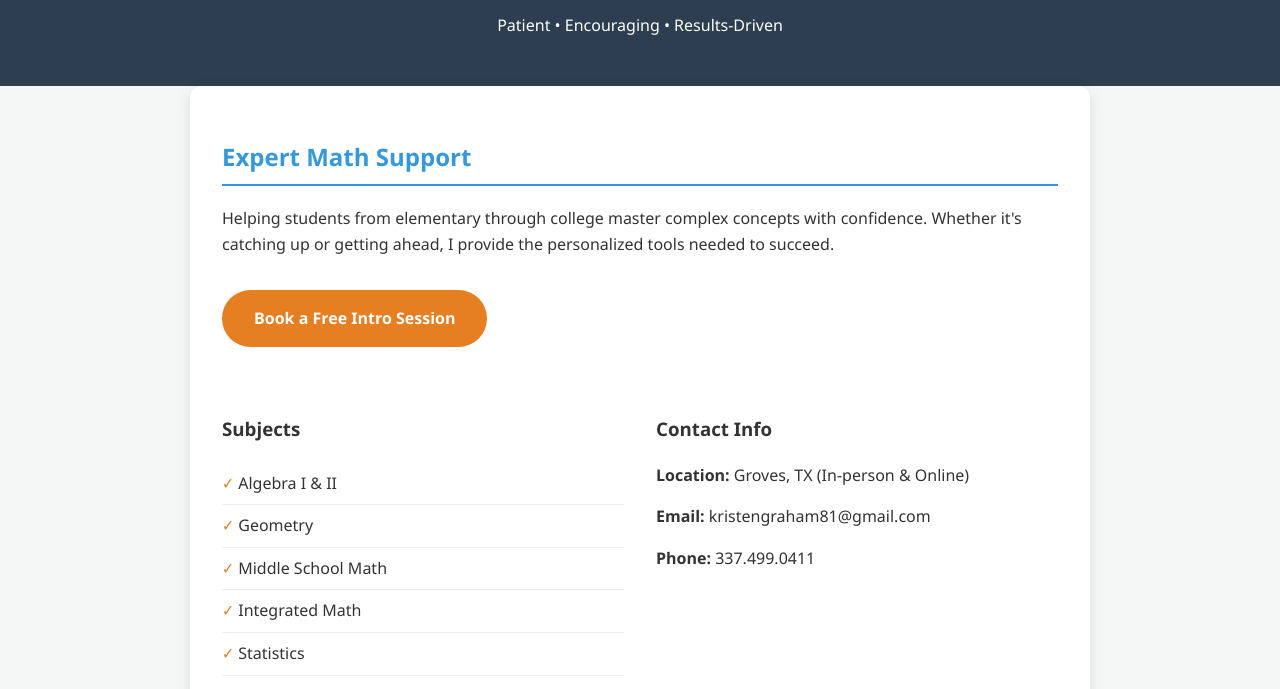
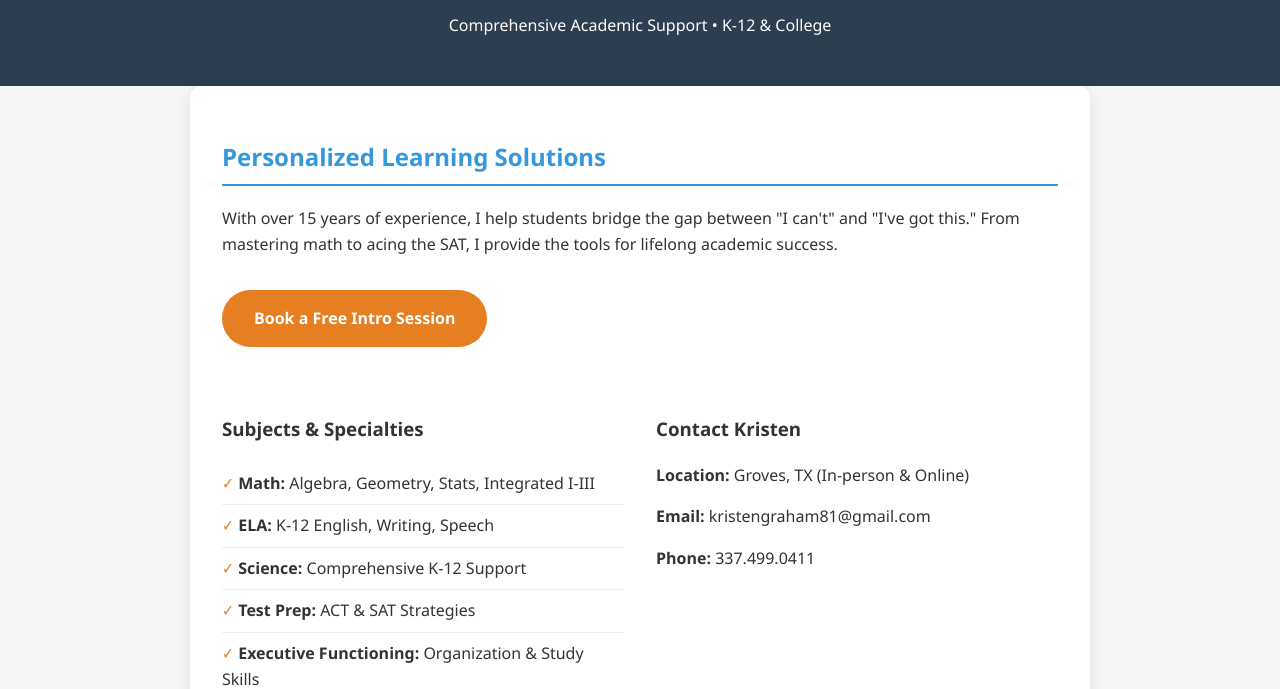
Before and after one commit to BirdGraham/BirdGraham.github.io, a plain HTML site: page index.html in a window 1280 px wide. Shown: the part 351-1040 px from the top of the page. Drawn offline with Linux system fonts and the light colour scheme.

Commit message:
Update index.html

```diff
--- a/index.html
+++ b/index.html
@@ -3,7 +3,7 @@
 <head>
     <meta charset="UTF-8">
     <meta name="viewport" content="width=device-width, initial-scale=1.0">
-    <title>Bird's Expert Tutoring | Math Success in Groves, TX</title>
+    <title>Bird's Expert Tutoring | K-12 & College Success</title>
     <style>
         :root { --primary: #2c3e50; --secondary: #3498db; --accent: #e67e22; --light: #f4f7f6; }
         body { font-family: 'Segoe UI', Tahoma, Geneva, Verdana, sans-serif; line-height: 1.6; color: #333; margin: 0; background-color: var(--light); }
@@ -28,29 +28,29 @@
 <header>
     <img src="logo.png" alt="Bird's Expert Tutoring Logo" class="logo">
     <h1>Bird's Expert Tutoring</h1>
-    <p>Patient • Encouraging • Results-Driven</p>
+    <p>Comprehensive Academic Support • K-12 & College</p>
 </header>
 
 <div class="container">
     <div class="card">
-        <h2>Expert Math Support</h2>
-        <p>Helping students from elementary through college master complex concepts with confidence. Whether it's catching up or getting ahead, I provide the personalized tools needed to succeed.</p>
+        <h2>Personalized Learning Solutions</h2>
+        <p>With over 15 years of experience, I help students bridge the gap between "I can't" and "I've got this." From mastering math to acing the SAT, I provide the tools for lifelong academic success.</p>
 
-        <a href="mailto:kristengraham81@gmail.com" class="cta-button">Book a Free Intro Session</a>
+        <a href="mailto:kristengraham81@gmail.com?subject=Inquiry: Free Intro Tutoring Session" class="cta-button">Book a Free Intro Session</a>
 
         <div class="grid">
             <div>
-                <h3>Subjects</h3>
+                <h3>Subjects & Specialties</h3>
                 <ul>
-                    <li>Algebra I & II</li>
-                    <li>Geometry</li>
-                    <li>Middle School Math</li>
-                    <li>Integrated Math</li>
-                    <li>Statistics</li>
+                    <li><strong>Math:</strong> Algebra, Geometry, Stats, Integrated I-III</li>
+                    <li><strong>ELA:</strong> K-12 English, Writing, Speech</li>
+                    <li><strong>Science:</strong> Comprehensive K-12 Support</li>
+                    <li><strong>Test Prep:</strong> ACT & SAT Strategies</li>
+                    <li><strong>Executive Functioning:</strong> Organization & Study Skills</li>
                 </ul>
             </div>
             <div>
-                <h3>Contact Info</h3>
+                <h3>Contact Kristen</h3>
                 <p><strong>Location:</strong> Groves, TX (In-person & Online)</p>
                 <p><strong>Email:</strong> kristengraham81@gmail.com</p>
                 <p><strong>Phone:</strong> 337.499.0411</p>
```
